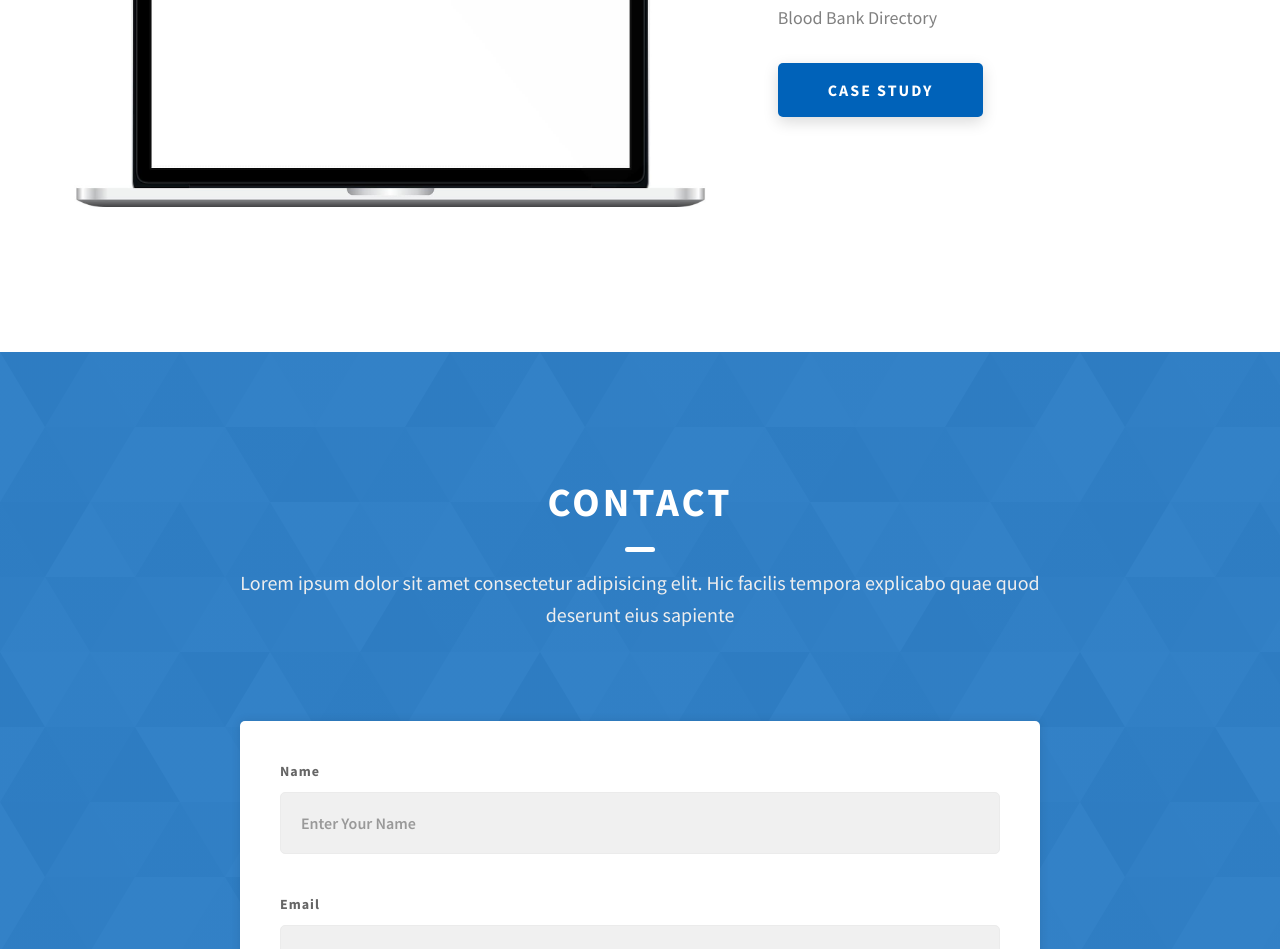
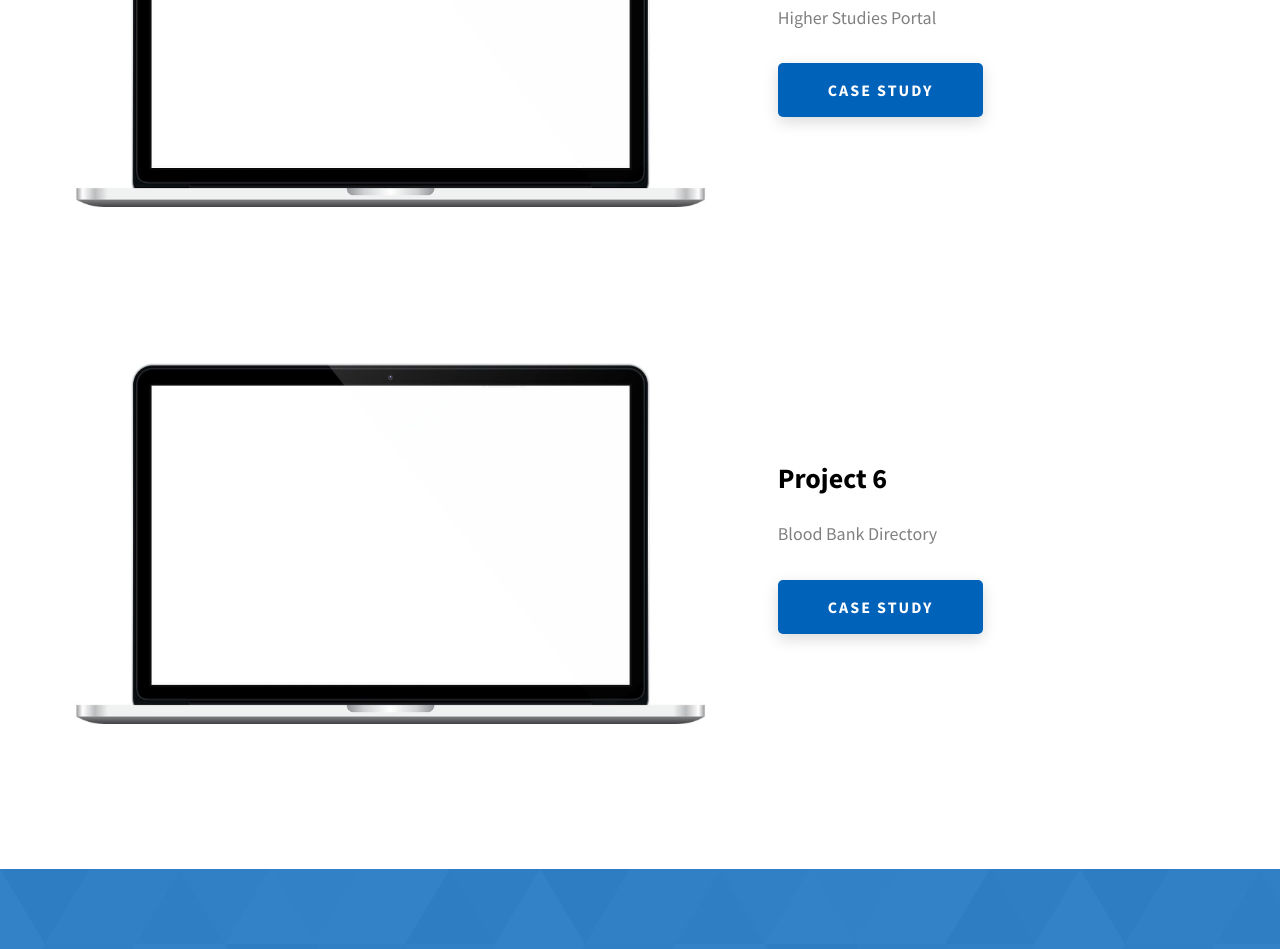
Before and after one commit to priya212000/portfolio, a website: page index.html in a window 1280 px wide. Shown: the part 4501-5450 px from the top of the page. Drawn offline with Linux system fonts and the light colour scheme.

Commit message:
made some project changes

```diff
--- a/index.html
+++ b/index.html
@@ -317,6 +317,7 @@
               >
             </div>
           </div>
+
           <div class="projects__row">
             <div class="projects__row-img-cont">
               <img
@@ -328,6 +329,26 @@
             </div>
             <div class="projects__row-content">
               <h3 class="projects__row-content-title">Project 5</h3>
+              <p class="projects__row-content-desc">Higher Studies Portal</p>
+              <a
+                href="./project-2.html"
+                class="btn btn--med btn--theme dynamicBgClr"
+                target="_blank"
+                >Case Study</a
+              >
+            </div>
+          </div>
+          <div class="projects__row">
+            <div class="projects__row-img-cont">
+              <img
+                src="./assets/jpeg/project-mockup-example.jpeg"
+                alt="Software Screenshot"
+                class="projects__row-img"
+                loading="lazy"
+              />
+            </div>
+            <div class="projects__row-content">
+              <h3 class="projects__row-content-title">Project 6</h3>
               <p class="projects__row-content-desc">Blood Bank Directory</p>
               <a
                 href="./project-2.html"
```
